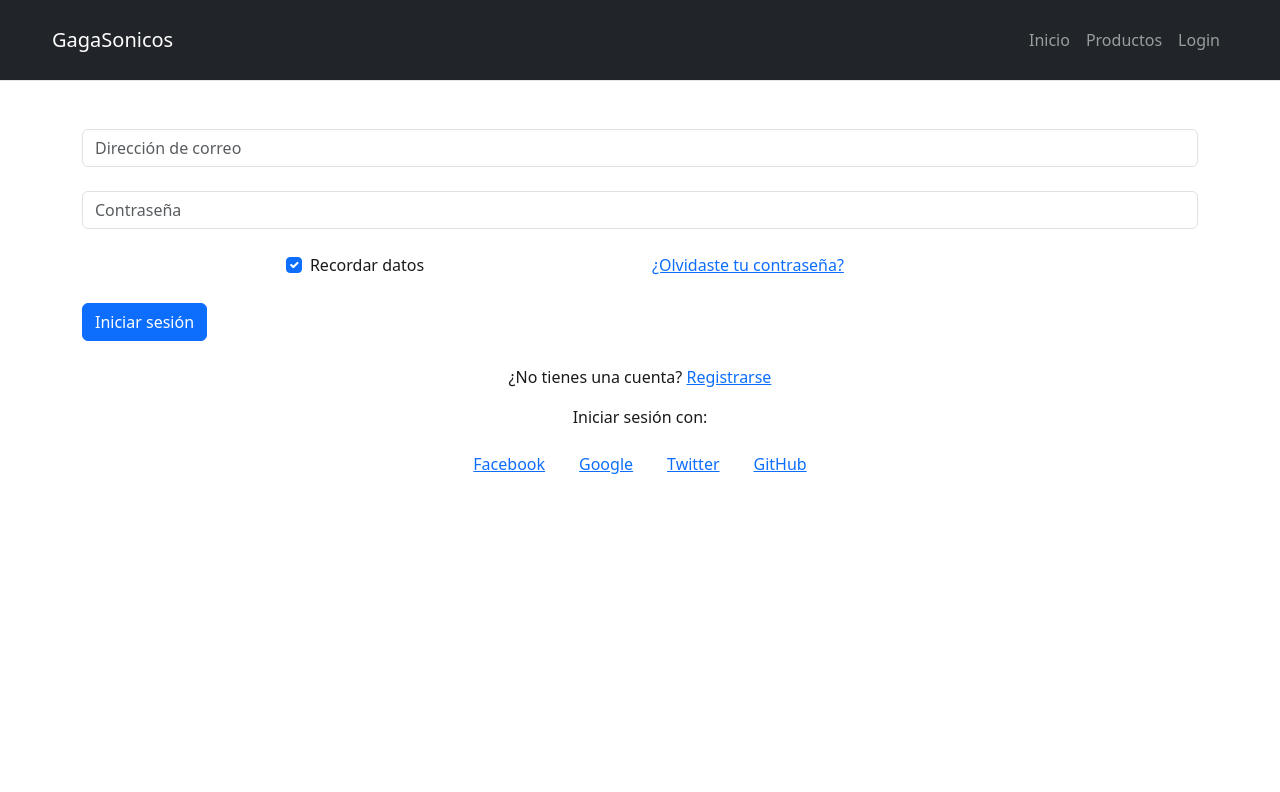
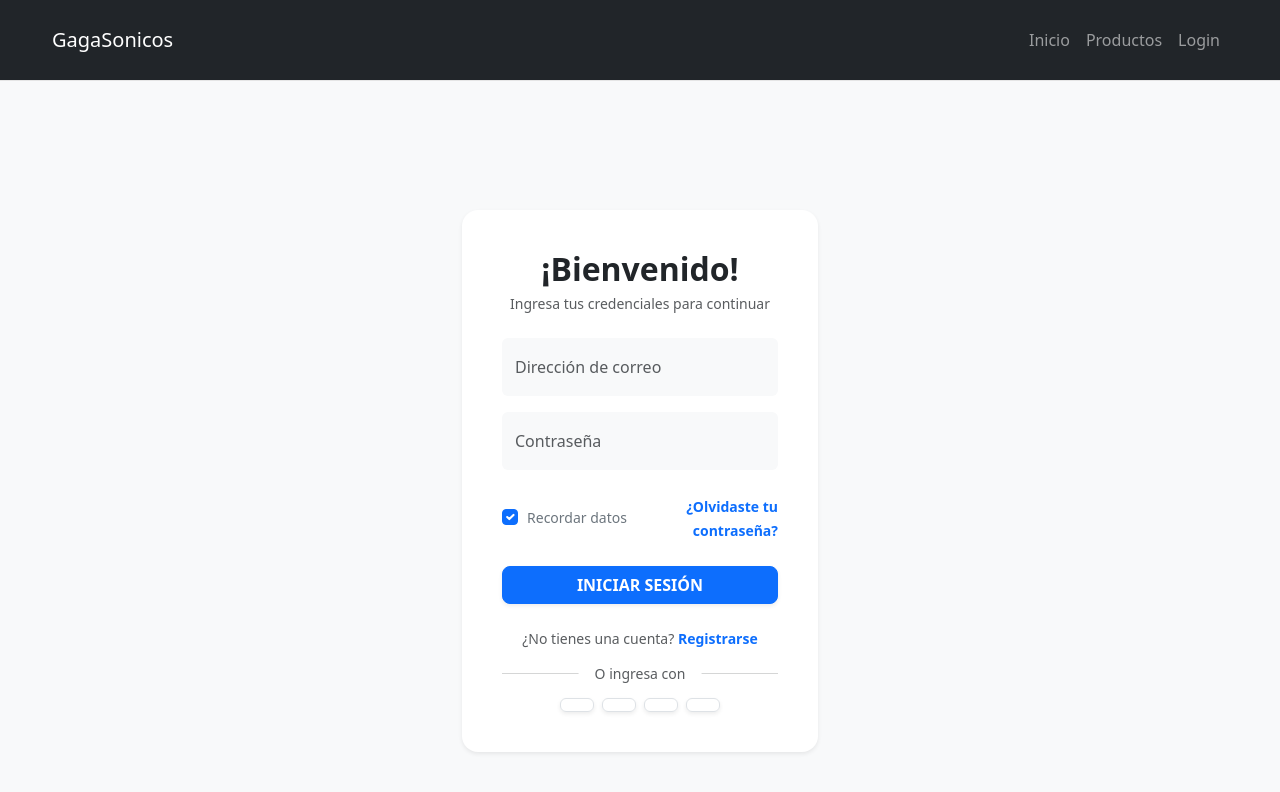
Before and after one commit to BurdilesNicolas/Proyecto-Deejs-GagaSonicos, a React (Vite) app: page /paginas/Login in a window 1280 px wide. Shown: the top 792 px of the page. Built offline with nearby package versions, Linux system fonts and the light colour scheme.

Commit message:
Reordenando login

```diff
--- a/src/paginas/login.jsx
+++ b/src/paginas/login.jsx
@@ -1,21 +1,51 @@
+import React from 'react';
+// Asegúrate de tener importado Bootstrap y Bootstrap Icons en tu index.js o App.js:
+// import 'bootstrap/dist/css/bootstrap.min.css';
+// import 'bootstrap-icons/font/bootstrap-icons.css';
+
 function Login() {
   return (
-    <div className="container mt-5">
-    <form>
-      {/* Email input */}
-      <div className="form-outline mb-4">
-        <input type="email" id="form2Example1" className="form-control" placeholder="Dirección de correo"/>
+    <div className="min-vh-100 d-flex align-items-center justify-content-center bg-light py-5">
+      <div className="container">
+        <div className="row justify-content-center">
+          <div className="col-12 col-sm-10 col-md-8 col-lg-5 col-xl-4">
+
+            {/* Tarjeta Contenedora */}
+            <div className="card border-0 shadow-sm rounded-4 p-4 bg-white">
+              <div className="card-body">
+
+                {/* Cabecera del Login */}
+                <div className="text-center mb-4">
+                  <h2 className="fw-bold text-dark mb-1">¡Bienvenido!</h2>
+                  <p className="text-muted small">Ingresa tus credenciales para continuar</p>
                 </div>
 
-      {/* Password input */}
-      <div className="form-outline mb-4">
-        <input type="password" id="form2Example2" className="form-control" placeholder="Contraseña"/>
+                <form>
+                  {/* Input de Email */}
+                  <div className="form-floating mb-3">
+                    <input
+                      type="email"
+                      id="form2Example1"
+                      className="form-control bg-light border-0 text-secondary"
+                      placeholder="Dirección de correo"
+                    />
+                    <label htmlFor="form2Example1" className="text-muted">Dirección de correo</label>
                   </div>
 
-      {/* 2 column grid layout */}
-      <div className="row mb-4">
-        <div className="col d-flex justify-content-center">
-          {/* Checkbox */}
+                  {/* Input de Contraseña */}
+                  <div className="form-floating mb-3">
+                    <input
+                      type="password"
+                      id="form2Example2"
+                      className="form-control bg-light border-0 text-secondary"
+                      placeholder="Contraseña"
+                    />
+                    <label htmlFor="form2Example2" className="text-muted">Contraseña</label>
+                  </div>
+
+                  {/* Recordarme y Olvido */}
+                  <div className="row my-4 align-items-center">
+                    <div className="col-6">
                       <div className="form-check">
                         <input
                           className="form-check-input"
@@ -24,32 +54,62 @@ function Login() {
                           id="form2Example31"
                           defaultChecked
                         />
-            <label className="form-check-label" htmlFor="form2Example31">Recordar datos </label>
+                        <label className="form-check-label small text-secondary" htmlFor="form2Example31">
+                          Recordar datos
+                        </label>
                       </div>
                     </div>
 
-        <div className="col">
-          {/* Simple link */}
-          <a href="#!">¿Olvidaste tu contraseña?</a>
+                    <div className="col-6 text-end">
+                      <a href="#!" className="text-decoration-none small fw-semibold text-primary">
+                        ¿Olvidaste tu contraseña?
+                      </a>
                     </div>
                   </div>
 
-      {/* Submit button */}
-      <button type="button" className="btn btn-primary btn-block mb-4">Iniciar sesión</button>
+                  {/* Botón de Ingreso */}
+                  <button type="button" className="btn btn-primary w-100 py-2.5 fw-bold text-uppercase shadow-sm mb-4 rounded-3">
+                    Iniciar sesión
+                  </button>
 
-      {/* Register buttons */}
+                  {/* Registro y Redes Sociales */}
                   <div className="text-center">
-        <p>
-          ¿No tienes una cuenta? <a href="#!">Registrarse</a>
+                    <p className="small text-muted mb-4">
+                      ¿No tienes una cuenta? <a href="#!" className="text-decoration-none fw-semibold text-primary">Registrarse</a>
                     </p>
 
-        <p>Iniciar sesión con:</p>
-        <button type="button" className="btn btn-link btn-floating mx-1">Facebook</button>
-        <button type="button" className="btn btn-link btn-floating mx-1">Google </button>
-        <button type="button" className="btn btn-link btn-floating mx-1">Twitter</button>
-        <button type="button" className="btn btn-link btn-floating mx-1">GitHub</button>
+                    <div className="position-relative mb-4">
+                      <hr className="text-muted" />
+                      <span className="position-absolute top-50 start-50 translate-middle bg-white px-3 text-muted small">
+                        O ingresa con
+                      </span>
                     </div>
+
+                    {/* Botones de Redes Sociales con Íconos */}
+                    <div className="d-flex justify-content-center gap-2">
+                      <button type="button" className="btn btn-outline-light text-dark border shadow-sm px-3" title="Google">
+                        <i className="bi bi-google text-danger"></i>
+                      </button>
+                      <button type="button" className="btn btn-outline-light text-dark border shadow-sm px-3" title="Facebook">
+                        <i className="bi bi-facebook text-primary"></i>
+                      </button>
+                      <button type="button" className="btn btn-outline-light text-dark border shadow-sm px-3" title="GitHub">
+                        <i className="bi bi-github"></i>
+                      </button>
+                      <button type="button" className="btn btn-outline-light text-dark border shadow-sm px-3" title="Twitter">
+                        <i className="bi bi-twitter-x"></i>
+                      </button>
+                    </div>
+                  </div>
+
                 </form>
+              </div>
+            </div>
+            {/* Fin Tarjeta */}
+
+          </div>
+        </div>
+      </div>
     </div>
   );
 }
```
Lines whose indentation alone changed are shown as unchanged.
